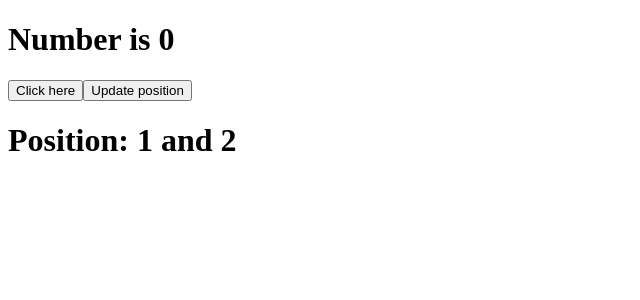
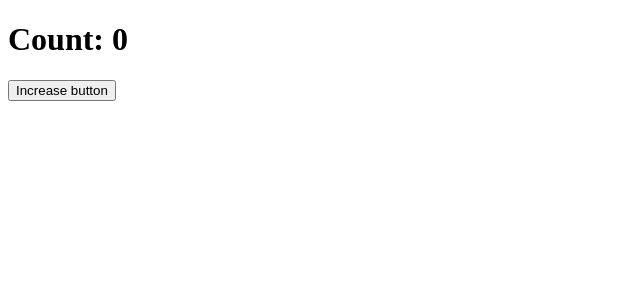
Before and after one commit to pahadirostik1/React_Learning, a React (Vite) app: page / in a window 1280 px wide. Shown: the top 300 px of the page, without its empty margins (0-640 px from the left). Built offline with nearby package versions, Linux system fonts and the light colour scheme.

Commit message:
Using hooks concept

```diff
--- a/src/App.jsx
+++ b/src/App.jsx
@@ -1,9 +1,15 @@
+import CounterApp from "./components/CounterApp";
 import LearnComponent from "./components/LearnComponent"
+import LearnCustomHook from "./components/LearnCustomHook";
 import LearnEvent from "./components/LearnEvent";
 import LearnJSX from "./components/LearnJSX"
 import LearnLiftingStateUp from "./components/LearnLiftingStateUp";
 import LearnProps from "./components/LearnProps"
 import LearnState from "./components/LearnState";
+import LearnUseCallback from "./components/LearnUseCallback";
+
+import LearnUseEffect from "./components/LearnUseEffect";
+import LearnUseMemo from "./components/LearnUseMemo";
 
 
 
@@ -17,9 +23,14 @@ function App() {
      {/* <LearnComponent/> */}
      {/* <LearnJSX/> */}
      {/* <LearnProps name="Rostik" roll={roll}/> */}
-    {/* <LearnEvent/> */}
-    {/* <LearnLiftingStateUp myClick={getData}/> */}
-    <LearnState/>
+     {/* <LearnEvent/> */}
+     {/* <LearnLiftingStateUp myClick={getData}/> */}
+     {/* <LearnState/> */}
+     {/* <CounterApp/> */}
+     {/* <LearnUseEffect/> */}
+     {/* <LearnUseMemo/> */}
+     {/* <LearnUseCallback/> */}
+     <LearnCustomHook/>
     </>
   )
 }
--- /dev/null
+++ b/src/components/CounterApp.jsx
@@ -0,0 +1,21 @@
+import React, { useState } from 'react'
+
+const CounterApp = () => {
+    const [Count,setCount]=useState(0);
+    const handleCount=()=>{
+        // setCount(Count+1);
+        setCount((prevCount)=>prevCount+1);
+    }
+    const resetCount=()=>{
+        setCount(0);
+    }
+  return (
+    <>
+       <h1>Count:{Count} </h1>
+       <button onClick={handleCount}>Increase Count</button>
+       <button onClick={resetCount}>Reset Count</button>
+    </>
+  )
+}
+
+export default CounterApp
--- /dev/null
+++ b/src/components/GenerateRandomNumber.jsx
@@ -0,0 +1,11 @@
+import { memo } from 'react'
+
+export const GenerateRandomNumber = memo(({ randomNumber, generateRandomNumber})=>{
+    console.log("Generate Random Number Component Rendered");
+    return(
+        <>
+        <h2>Random Number: {randomNumber}</h2>
+        <button onClick={generateRandomNumber}>Generate Random Number</button>
+        </>
+    )
+})
--- /dev/null
+++ b/src/components/LearnCustomHook.jsx
@@ -0,0 +1,14 @@
+
+  import { useCustomCounter } from "../hooks/useCustomCounter"
+   const LearnCustomHook = () => {
+    const {count, handleIncrement}=useCustomCounter();
+     return (
+       <>
+        <h1> Count: {count}</h1>
+        <button onClick={handleIncrement}>Increase button </button>
+
+         </>
+     )
+   }
+
+   export default LearnCustomHook
--- /dev/null
+++ b/src/components/LearnUseCallback.jsx
@@ -0,0 +1,29 @@
+import {useState, useCallback} from 'react';
+import  { GenerateRandomNumber } from './GenerateRandomNumber';
+
+
+const LearnUseCallback = () => {
+    const [count, setCount]=useState(0);
+    const handleIncreaseCount=()=>{
+        setCount((prevCount)=> prevCount + 1)
+    }
+    // const [randomNumber, setRandomNumber]= useState(0);
+    // const generateRandomNumber=()=>{
+    //     const newRandomNumber=Math.floor(Math.random() * 100)+1;
+    //     setRandomNumber(newRandomNumber);
+    // }
+    const [randomNumber, setRandomNumber]= useState(0);
+    const generateRandomNumber=useCallback(()=>{
+        const newRandomNumber=Math.floor(Math.random() * 100)+1;
+        setRandomNumber(newRandomNumber);
+    },[randomNumber]);
+  return (
+    <>
+      <GenerateRandomNumber randomNumber={randomNumber} generateRandomNumber={generateRandomNumber}/>
+      <h1>Count: {count}</h1>
+      <button onClick={handleIncreaseCount}>Increase Count</button>
+    </>
+  )
+}
+
+export default LearnUseCallback;
--- /dev/null
+++ b/src/components/LearnUseEffect.jsx
@@ -0,0 +1,60 @@
+import React, { useEffect, useState } from 'react'
+
+const LearnUseEffect = () => {
+    const [count,setCount]=useState(0);
+    const handleCount=()=>{
+        setCount(count+1);
+    }
+    const [randomNumber,setRandomNumber]=useState(null);
+    const generateRandomNumber=()=>{
+            const newRandomNumber=Math.floor(Math.random() *100)+1;
+            setRandomNumber(newRandomNumber);
+    }
+
+    // It runs each time when component is mounted and re-render
+    // useEffect(()=>{
+    //     console.log("Concept of useEffect here");
+    // })
+
+
+    //Runs once when the componet is mounted
+    // useEffect(()=>{
+    //     console.log("Concept of useEffect here");
+    // },[])
+
+
+    //Runs when the component is mounted and whenever dependencies changes
+//     useEffect(()=>{
+//             console.log("Concept of useEffect here");
+//     },[count]);
+
+
+//     useEffect(()=>{
+//         console.log("Concept of useEffect here");
+//    },[count,randomNumber]);
+
+
+//    The cleanup function (the function you return from useEffect) runs when the component unmounts or when the
+// dependencies in the dependency array change. Since count is in the dependency array, whenever count changes,
+// the cleanup function is called before the new effects runs.
+
+   useEffect(()=>{
+    console.log("Concept of useEffect here");
+    return ()=>{
+      console.log("Component will unmount");
+    }
+   },[count]);
+
+
+  return (
+    <>
+     <h1>Count: {count}</h1>
+     <button onClick={handleCount}>Increase Count</button>
+     <hr/>
+     <h2> Random Number: {randomNumber}</h2>
+     <button onClick={generateRandomNumber}>Generate Random Number</button>
+    </>
+  )
+}
+
+export default LearnUseEffect
--- /dev/null
+++ b/src/components/LearnUseMemo.jsx
@@ -0,0 +1,33 @@
+import React,{ useState, useMemo} from 'react'
+
+const LearnUseMemo = () => {
+    const [count,setCount]=useState(0);
+        const handleIncreaseCount=()=>{
+            console.log("Increase Count Function");
+            setCount(count+1);
+        }
+        const [randomNumber,setRandomNumber]=useState(null);
+        const generateRandomNumber=()=>{
+            console.log("Generate Random Number Function");
+                const newRandomNumber=Math.floor(Math.random() *100)+1;
+                setRandomNumber(newRandomNumber);
+        }
+        const isCountTen=useMemo(()=>{
+            console.log("isCountTen called");
+            if(count===10){
+                return "Yes";
+            }
+            else return "No";
+        },[count]);
+    return (
+     <>
+     <h1>is {count} equal to 10? ---{isCountTen}</h1>
+     <button onClick={handleIncreaseCount}>Increase Count</button>
+     <hr/>
+     <h2> Random Number: {randomNumber}</h2>
+     <button onClick={generateRandomNumber}>Generate Random Number</button>
+     </>
+  )
+}
+
+export default LearnUseMemo
--- /dev/null
+++ b/src/hooks/useCustomCounter.jsx
@@ -0,0 +1,12 @@
+import {useState} from 'react'
+
+export const useCustomCounter = () => {
+    const [count,setCount]= useState(0);
+    const handleIncrement=()=>{
+        setCount(count +1);
+    }
+  return {
+    count, handleIncrement
+  }
+
+}
```
